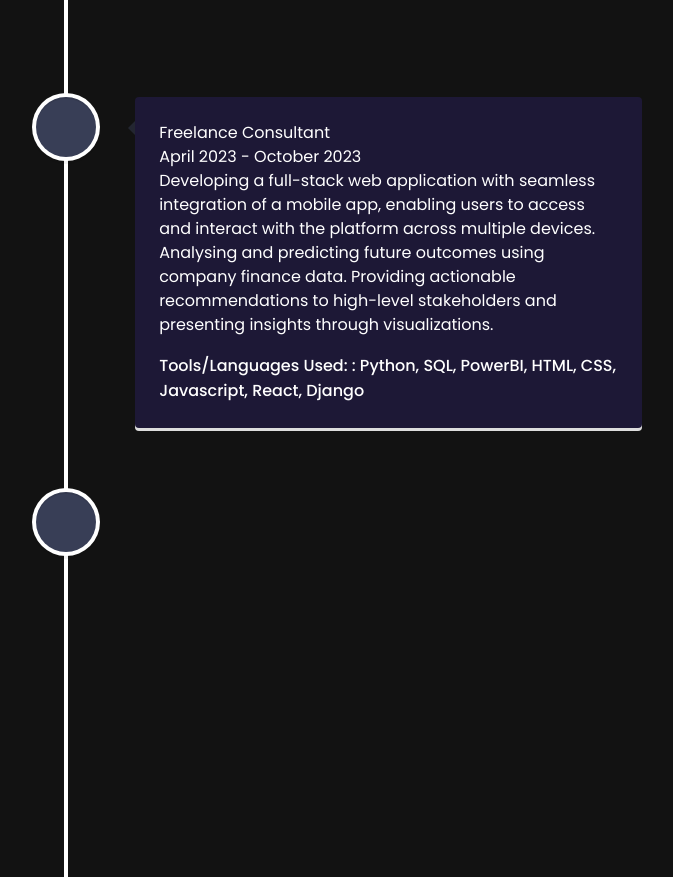
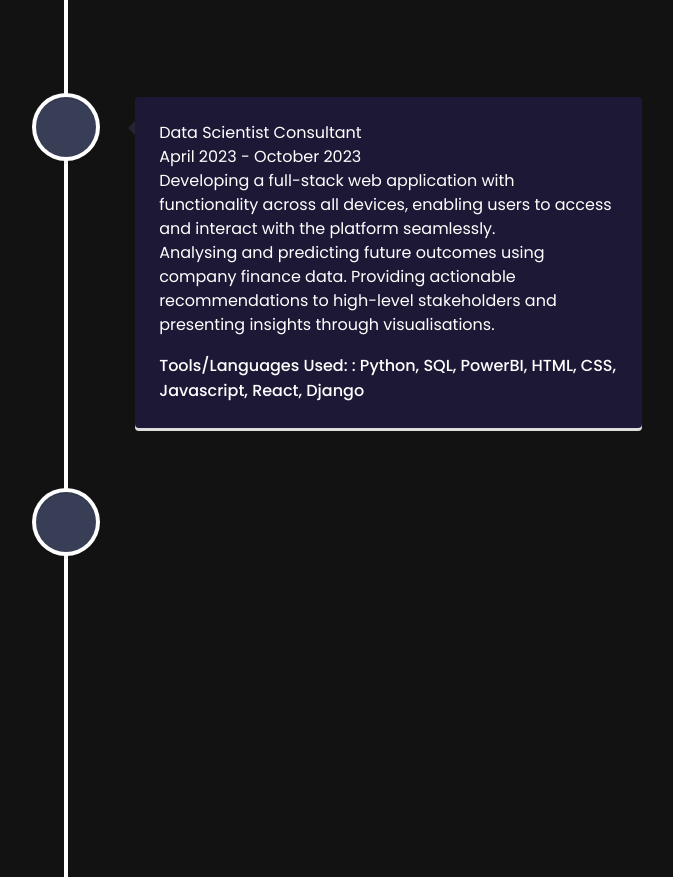
Before and after one commit to ranjani-codes/ranjani-codes.github.io, a React (Vite) app: page / in a window 1280 px wide. Shown: the part 1920-2797 px from the top of the page, without its empty margins (574-1247 px from the left). Built offline with nearby package versions, Linux system fonts and the light colour scheme.

Commit message:
update app 06/24

```diff
--- a/src/constants/index.js
+++ b/src/constants/index.js
@@ -117,30 +117,30 @@ const technologies = [
 
 const experiences = [
   {
-    title: "Data Scientist Consultant",
+    title: "Data Scientist",
     company_name: "Rhenus Warehousing Solutions",
     icon: "",
     iconBg: "#383E56",
     date: "October 2023 - Present",
     points: [
-      "Conducting thorough stakeholder interviews and in-depth analyses to gain a deep understanding of the logistics processes and business pain points.",
-      "Prototyping machine learning models for potential use in areas such as route optimization, demand forecasting, and inventory management, providing valuable insights into feasibility.",
-      "Developing data visualization prototypes to illustrate the potential impact of machine learning on logistics operations.",
+      "Creating a workload forecasting model from scratch based on stakeholder requirements, logistic processes, and existing internal infrastructure.",
+      "Developing dashboards for topics such as sustainability and SPQDC to track KPIs and key metrics to aid in data-driven decision making.",
+      "Prototyping machine learning models for potential use in areas such as demand forecasting, process optimisation, and inventory management, providing valuable insights into functionality and scalability.",
       "Working closely with internal teams to assess the readiness of existing infrastructure for future machine learning model deployment.",
     ],
     tools: [
-      "Tools/Languages Used: : Python, PowerBI, Excel, JIRA, Azure"
+      "Tools/Languages Used: : Python, PowerBI, DAX, Excel, JIRA, Azure, Databricks"
     ]
   },
   {
-    title: "Freelance Consultant",
+    title: "Data Scientist Consultant",
     company_name: " ",
     icon: "",
     iconBg: "#383E56",
     date: "April 2023 - October 2023",
     points: [
-      "Developing a full-stack web application with seamless integration of a mobile app, enabling users to access and interact with the platform across multiple devices.",
-      "Analysing and predicting future outcomes using company finance data. Providing actionable recommendations to high-level stakeholders and presenting insights through visualizations.",
+      "Developing a full-stack web application with functionality across all devices, enabling users to access and interact with the platform seamlessly.",
+      "Analysing and predicting future outcomes using company finance data. Providing actionable recommendations to high-level stakeholders and presenting insights through visualisations.",
     ],
     tools: [
       "Tools/Languages Used: : Python, SQL, PowerBI, HTML, CSS, Javascript, React, Django"
@@ -154,7 +154,7 @@ const experiences = [
     date: "Sep 2022 - Feb 2023",
     points: [
       "Gaining insights on client usage patterns through a data-driven dashboard.",
-      "Utilising Machine learning and implementing ETL solutions to facilitate cross-functional analysis of usage data and product optimization across departments.",
+      "Utilising Machine learning and implementing ETL solutions to facilitate cross-functional analysis of usage data and product optimisation across departments.",
       "Leveraging data-driven insights through the utilisation of Big Query, Google Analytics, Microsoft Excel, and Amplitude to drive the progress of underdeveloped projects.",
       "Taking charge of a project from end to end using Jira to track the progress.",
     ],
@@ -169,9 +169,9 @@ const experiences = [
     iconBg: "#383E56",
     date: "Feb 2022 - July 2022",
     points: [
-      "Providing support to the Senior Data Analyst in PowerBI-based projects aimed at delivering visualized results to clients.",
+      "Providing support to the Senior Data Analyst in PowerBI-based projects aimed at delivering visualised results to clients.",
       "Working on Data Processing and Data Visualisation in Python with libraries such as Sklearn and Seaborn.",
-      "Utilizing the Python Pandas library to clean and process data, in order to enhance the accuracy of analysis and improve the quality of decision-making",
+      "Utilising the Python Pandas library to clean and process data, in order to enhance the accuracy of analysis and improve the quality of decision-making",
     ],
     tools:[
       "Tools/Languages Used: PowerBI, Python, Jupyter, Anaconda"
@@ -213,7 +213,7 @@ const testimonials = [
   },
   {
     testimonial:
-      "After Rick optimized our website, our traffic increased by 50%. We can't thank them enough!",
+      "After Rick optimised our website, our traffic increased by 50%. We can't thank them enough!",
     name: "Lisa Wang",
     designation: "CTO",
     company: "456 Enterprises",
@@ -222,6 +222,130 @@ const testimonials = [
 ];
 
 const projects = [
+
+  {
+    name: "Workload Forecasting",
+    short_description: "Deep Learning Algorithm that learns demand trends and generates forecasts for individual clients",
+    long_description:
+      "A deep learning algorithm trained on a dataset of daily order quantity data, combined with generated features, capable of discerning patterns and generating order volume forecasts, thereby optimising workforce planning",
+    tags: [
+      {
+        name: "react",
+        color: "blue-text-gradient",
+      },
+      {
+        name: "mongodb",
+        color: "green-text-gradient",
+      },
+      {
+        name: "tailwind",
+        color: "pink-text-gradient",
+      },
+    ]
+  },
+  {
+    name: "Sustainability Dashboard",
+    short_description: "A dashboard of sustainability indicators which enables data-driven decision-making leading to enhanced sustainable processes",
+    long_description:
+      "A dashboard that provides real-time visualisations of sustainability indicators such as energy consumption, waste reduction, and resource efficiency, enabling data-driven decision-making to promote sustainable practices.",
+    tags: [
+      {
+        name: "react",
+        color: "blue-text-gradient",
+      },
+      {
+        name: "mongodb",
+        color: "green-text-gradient",
+      },
+      {
+        name: "tailwind",
+        color: "pink-text-gradient",
+      },
+    ]
+  },
+  {
+    name: "SPQDC Dashboard",
+    short_description: "A dashboard that enhances warehouse operations by monitoring KPIs and key metrics in Safety, People, Quality, Delivery, and Cost",
+    long_description:
+      "A KPI Dashboard that enhances warehouse operations by monitoring KPIs and key metrics in Safety, People, Quality, Delivery, and Cost, leading to improved performance and efficiency.",
+    tags: [
+      {
+        name: "react",
+        color: "blue-text-gradient",
+      },
+      {
+        name: "mongodb",
+        color: "green-text-gradient",
+      },
+      {
+        name: "tailwind",
+        color: "pink-text-gradient",
+      },
+    ]
+  },
+  {
+    name: "Container Quantity Planning",
+    short_description: "Graph Based Algorithm that generates container quantity requirements based on order portfolios and inventory data",
+    long_description:
+      "A graph-based algorithm to generate precise container requirements by analysing order portfolios and inventory data. It's designed to streamline operations, improve planning, and ensure optimal resource allocation for businesses in need of continuous container utilisation",
+    tags: [
+      {
+        name: "react",
+        color: "blue-text-gradient",
+      },
+      {
+        name: "mongodb",
+        color: "green-text-gradient",
+      },
+      {
+        name: "tailwind",
+        color: "pink-text-gradient",
+      },
+    ]
+  },
+  {
+    name: "Client Conversion Predictor",
+    short_description: "A Machine-Learning model using regression techniques that identifies leads that could convert to clients",
+    long_description:
+      "A combination-regression model that uses data on client demographics, usage history, frequency of usage, and other relevant information to predict the likelihood of client conversions and client churn.",
+    tags: [
+      {
+        name: "nextjs",
+        color: "blue-text-gradient",
+      },
+      {
+        name: "supabase",
+        color: "green-text-gradient",
+      },
+      {
+        name: "css",
+        color: "pink-text-gradient",
+      },
+    ],
+    image: tripguide,
+  },
+  {
+    name: "Movie Recommender System",
+    short_description: "A Recommender System that suggests movies to users based on similarities between users and similarities between items",
+    long_description:
+      "A Recommender System that employs User-Based Collaborative Filtering and Item-Based Collaborative Filtering approaches to suggest movies to individual users based on their preferences, including previously unseen ones, and also offers group recommendations based on the collective preferences of the members.",
+    tags: [
+      {
+        name: "nextjs",
+        color: "blue-text-gradient",
+      },
+      {
+        name: "supabase",
+        color: "green-text-gradient",
+      },
+      {
+        name: "css",
+        color: "pink-text-gradient",
+      },
+    ],
+    image: tripguide,
+    source_code_link: "https://github.com/ranjani-codes/Movie-Recommender-System",
+  },
   {
     name: "Information Retrieval System",
     short_description: "Natural Language Processing Algorithm that aims to optimise customer service requests",
@@ -248,7 +372,7 @@ const projects = [
     name: "Trade Signal Generator",
     short_description: "Trading bot that generates Trading Signals using Operations Research techniques",
     long_description:
-      "A model that employs a Markov Decision Process (MDP) in combination with Policy Iteration to determine optimal trading signals by analyzing historical data, enabling it to assess whether a given stock is likely to yield profitable returns based on past price trends.",
+      "A model that employs a Markov Decision Process (MDP) in combination with Policy Iteration to determine optimal trading signals by analysing historical data, enabling it to assess whether a given stock is likely to yield profitable returns based on past price trends.",
     tags: [
       {
         name: "react",
@@ -267,10 +391,10 @@ const projects = [
     source_code_link: "",
   },
   {
-    name: "AI-Based Personal Trainer",
-    short_description: "Reinforcement Learning based Algorithm that learns training patterns and customizes them to match individual user goals",
+    name: "Personal Trainer Bot",
+    short_description: "Reinforcement Learning based Algorithm that learns workout patterns and customises training plans to match individual user goals",
     long_description:
-      "A machine learning algorithm trained on a vast dataset of training plans designed by coaches for their clients, capable of discerning patterns and generating personalized plans for individual users.",
+      "A machine learning algorithm trained on a vast dataset of training plans designed by coaches for their clients, capable of discerning patterns and generating personalised plans for individual users.",
     tags: [
       {
         name: "nextjs",
@@ -289,9 +413,9 @@ const projects = [
   },
   {
     name: "Personal Assistant Chatbot",
-    short_description: "An AI-based PA that assists you in planning your days based on your schedule, complete with faec recognition and calendar sync",
+    short_description: "An AI-based PA that assists users in planning your days based on their schedule, complete with facial recognition and calendar sync",
     long_description:
-      "A facial recognition-enabled chatbot that utilizes Image and Video Processing for face recognition and Natural Language Processing for interpreting user queries. The system can optimize your schedule by integrating with linked calendars and setting reminders automatically based on the type of event.",
+      "A facial recognition-enabled chatbot that utilises Image and Video Processing for face recognition and Natural Language Processing for interpreting user queries. The system can optimise your schedule by integrating with linked calendars and setting reminders automatically based on the type of event.",
     tags: [
       {
         name: "nextjs",
@@ -309,10 +433,9 @@ const projects = [
     image: tripguide,
     source_code_link: "https://github.com/ranjani-codes/AI-Personal-Assistant",
   },
-
   {
     name: "Employee Scheduler",
-    short_description: " Python-based algorithm to aid business owners in shift scheduling",
+    short_description: "Rule-based algorithm to aid business owners in shift scheduling",
     long_description:
       "An algorithm that schedules shifts for employees by factoring in individual availability, rank, responsibilities, and employer specifications, with plans to develop a user-friendly interface and offer it as a service to clients.",
     tags: [
@@ -331,50 +454,7 @@ const projects = [
     ],
     image: tripguide,
     source_code_link: "",
-  },
-  {
-    name: "Movie Recommender System",
-    short_description: "A Recommender System that suggests movies to users based on similarities between users and similarities between items",
-    long_description:
-      "A Recommender System that employs User-Based Collaborative Filtering and Item-Based Collaborative Filtering approaches to suggest movies to individual users based on their preferences, including previously unseen ones, and also offers group recommendations based on the collective preferences of the members.",
-    tags: [
-      {
-        name: "nextjs",
-        color: "blue-text-gradient",
-      },
-      {
-        name: "supabase",
-        color: "green-text-gradient",
-      },
-      {
-        name: "css",
-        color: "pink-text-gradient",
-      },
-    ],
-    image: tripguide,
-    source_code_link: "https://github.com/ranjani-codes/Movie-Recommender-System",
-  },
-  {
-    name: "Client Conversion Predictor",
-    short_description: "A Machine-Learning model using regression techniques that identifies leads that could convert to clients",
-    long_description:
-      "A combination-regression model that uses data on client demographics, usage history, frequency of usage, and other relevant information to predict the likelihood of client conversions and client churn.",
-    tags: [
-      {
-        name: "nextjs",
-        color: "blue-text-gradient",
-      },
-      {
-        name: "supabase",
-        color: "green-text-gradient",
-      },
-      {
-        name: "css",
-        color: "pink-text-gradient",
-      },
-    ],
-    image: tripguide,
-  },
+  }
 ];
 
 export { services, technologies, experiences, testimonials, projects };
```
Also changed, not shown: 5 other files (tests, documents, lock files or other folders).
